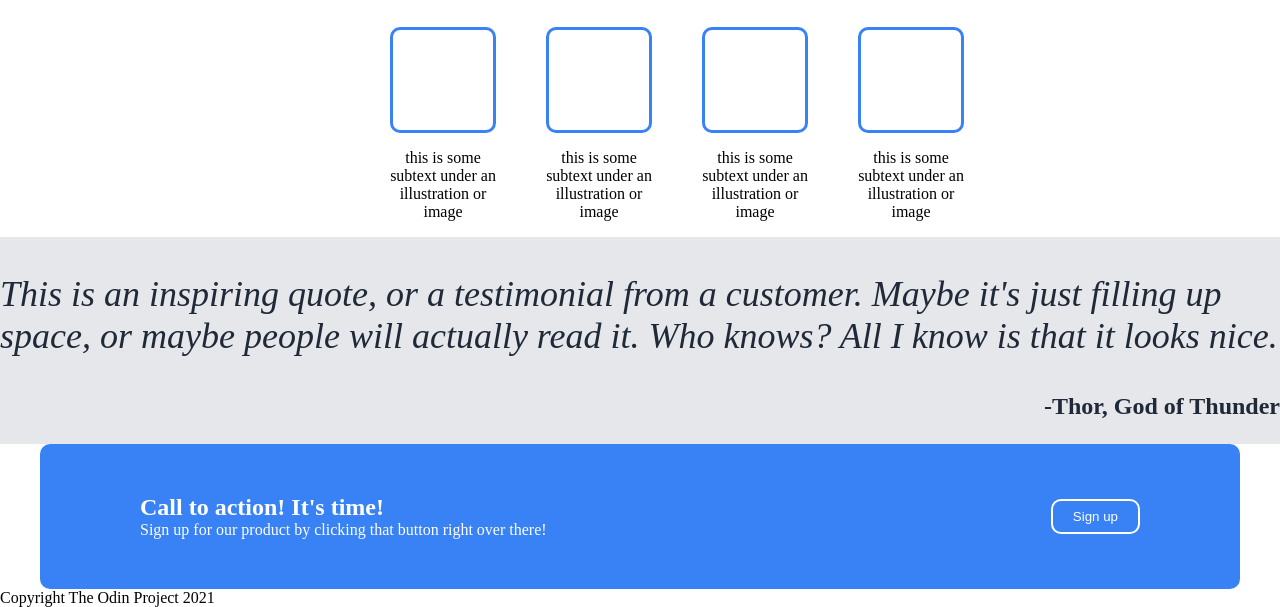
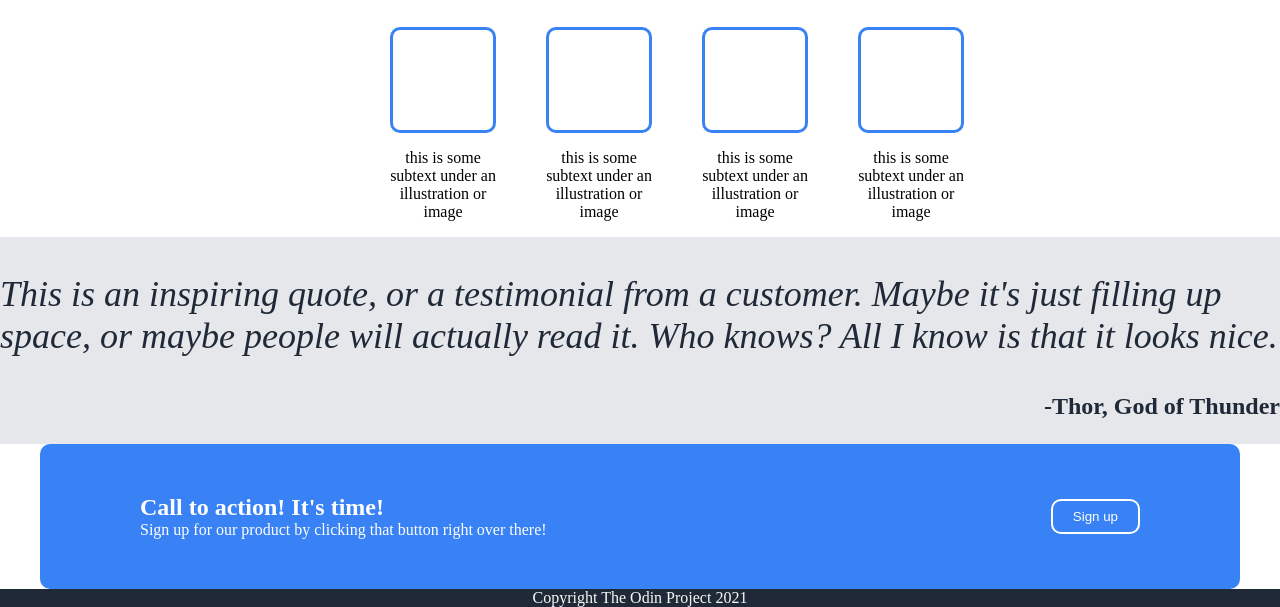
Before and after one commit to hpham474/odin-landing-page, a plain HTML site: page index.html in a window 1280 px wide. Shown: the part 341-948 px from the top of the page. Drawn offline with Linux system fonts and the light colour scheme.

Commit message:
add css to footer

```diff
--- a/style.css
+++ b/style.css
@@ -158,3 +158,10 @@ a {
     padding: 8px 20px;
     border-width: 2px;
 }
+
+.footer{
+    display: flex;
+    justify-content: center;
+    background-color: #1F2937;
+    color: #F9FAF8;
+}
```
